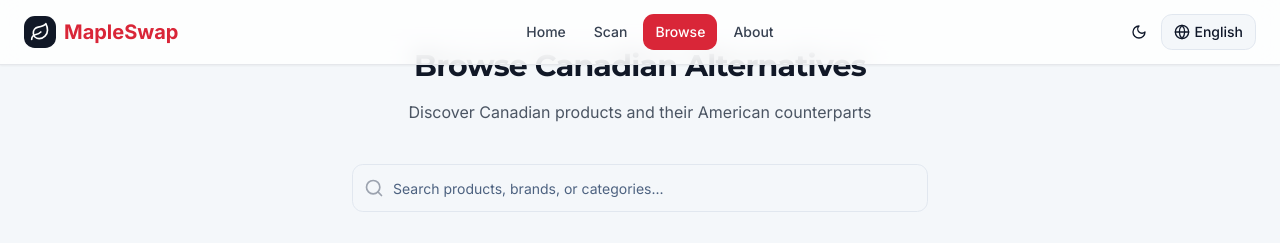
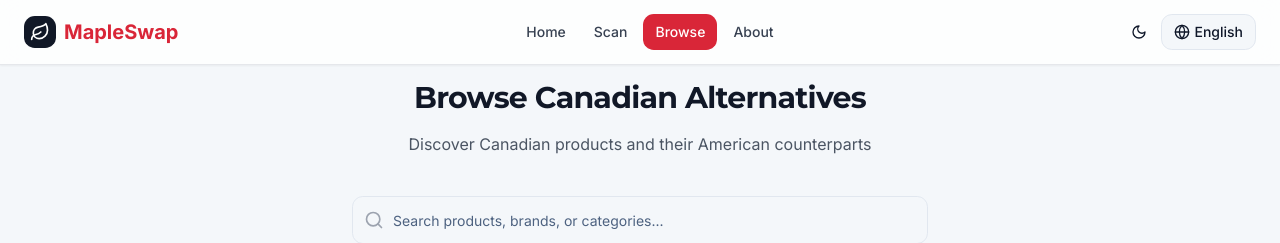
Before and after one commit to Mikop22/maple-swapper, a React (Vite) app: page /browse in a window 1280 px wide. Shown: the top 243 px of the page. Built offline with nearby package versions, Linux system fonts and the light colour scheme.

Commit message:
Revert previous change
This commit reverts the previous change and implements a different solution to move elements down on the page.

```diff
--- a/src/components/layout/Layout.tsx
+++ b/src/components/layout/Layout.tsx
@@ -13,7 +13,7 @@ const Layout = ({ children, className }: LayoutProps) => {
   return (
     <div className="min-h-screen flex flex-col">
       <Header />
-      <main className={cn("flex-1 pt-20 md:pt-24", className)}>
+      <main className={cn("flex-1 pt-16 md:pt-20", className)}>
         <PageTransition>
           {children}
         </PageTransition>
--- a/src/pages/Browse.tsx
+++ b/src/pages/Browse.tsx
@@ -38,9 +38,9 @@ const Browse = () => {
   }
 
   return (
-    <Layout className="py-6 md:py-12 px-4 md:px-6">
+    <Layout className="py-12 md:py-16 px-4 md:px-6">
       <div className="container mx-auto">
-        <div className="max-w-2xl mx-auto text-center mb-6 md:mb-10 animate-fade-in">
+        <div className="max-w-2xl mx-auto text-center mb-6 md:mb-10 animate-fade-in pt-4">
           <h1 className="text-2xl md:text-3xl font-bold text-gray-900 dark:text-white mb-2 md:mb-4 animate-fade-in">
             {t('browse.title')}
           </h1>
```
